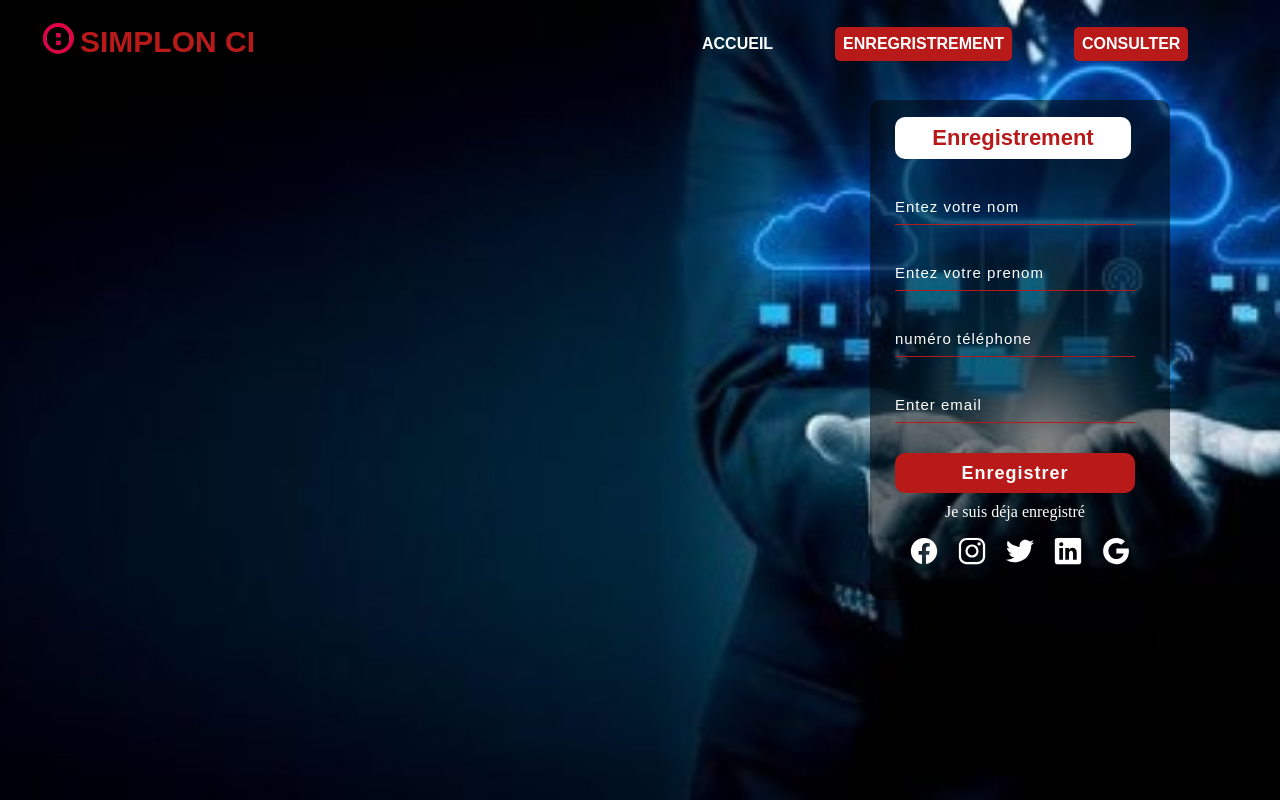
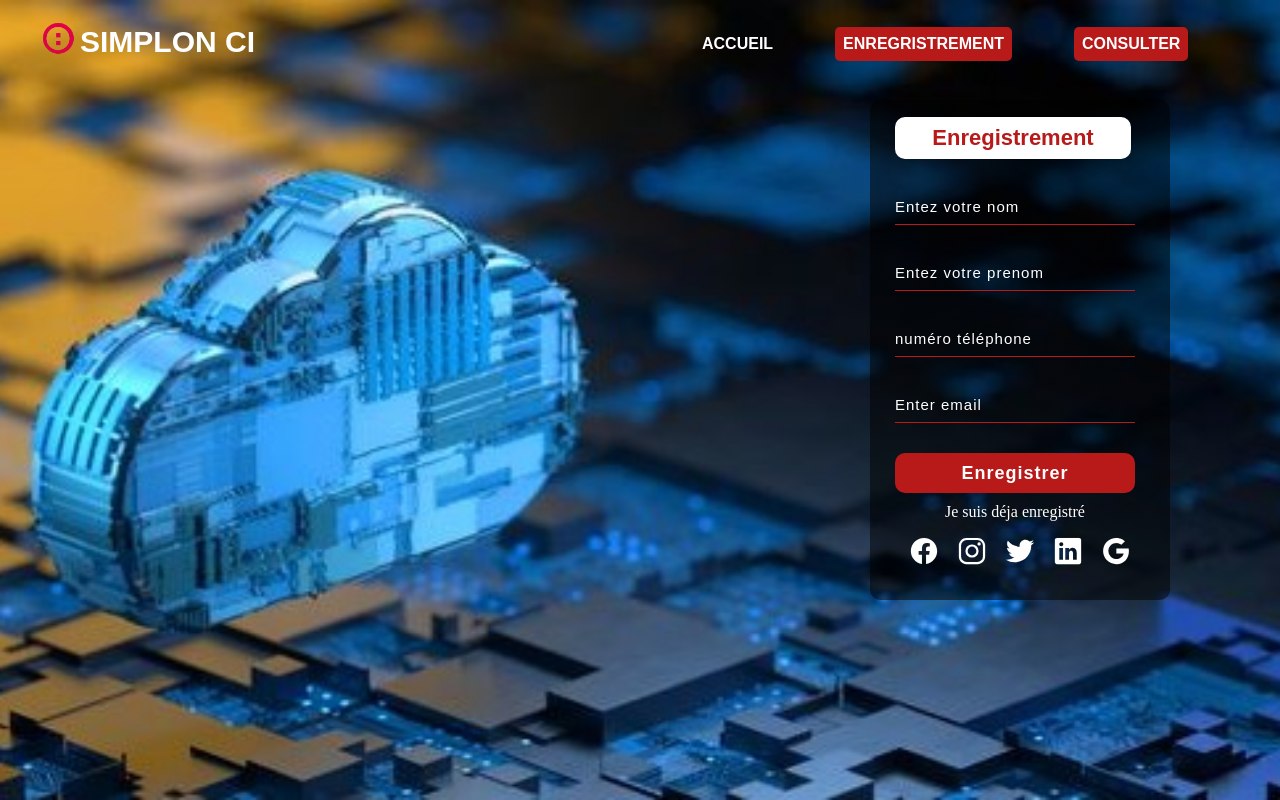
Before and after one commit to Gael16062003/simplon_participants, a PHP site: page / in a window 1280 px wide. Run offline with PHP 8.4, Linux system fonts and the light colour scheme; some libraries are stand-ins or nearby versions.

Commit message:
Add files via upload

```diff
--- a/liste.css
+++ b/liste.css
@@ -6,7 +6,7 @@
 .main
 {
     width: 100%;
-    background:url(cloud.jpg);
+    background:url(new_cloud.jpg);
     background-position: center;
     background-size: cover;
     height: 100vh;
--- a/registred.css
+++ b/registred.css
@@ -6,7 +6,7 @@
 .main
 {
     width: 100%;
-    background:url(cloud.jpg);
+    background:url(new_cloud.jpg);
     background-position: center;
     background-size: cover;
     height: 100vh;
--- a/simplon.css
+++ b/simplon.css
@@ -6,7 +6,7 @@
 .main
 {
     width: 100%;
-    background:url(cloud.jpg);
+    background:url(new_cloud.jpg);
     background-position: center;
     background-size: cover;
     height: 100vh;
@@ -28,7 +28,7 @@
 
 .logo
 {
-    color: rgb(184, 25, 25);
+    color: rgb(255, 255, 255);
     font-size: 30px;
     font-family: arial;
     padding-left: 20px;
@@ -234,7 +234,7 @@ ul li a:hover
 .icons ion-icon
 {
     margin-top: 10px;
-    color: #fff;
+    color: rgb(255, 255, 255);
     font-size: 30px;
     padding-left: 14px;
     padding-top: 5px;
```
Also changed, not shown: new_cloud.jpg (added), simplonlogo.png (added).
